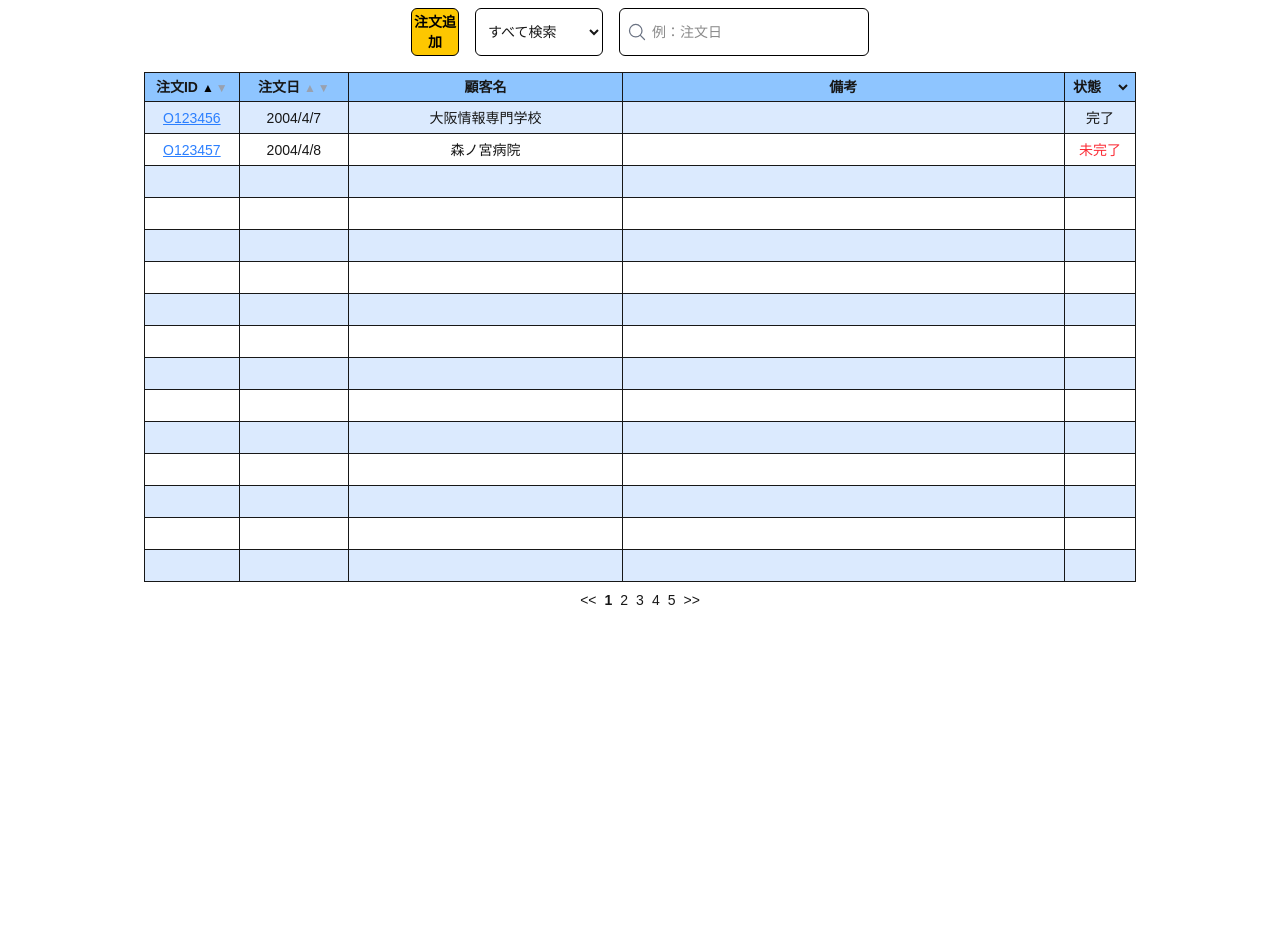
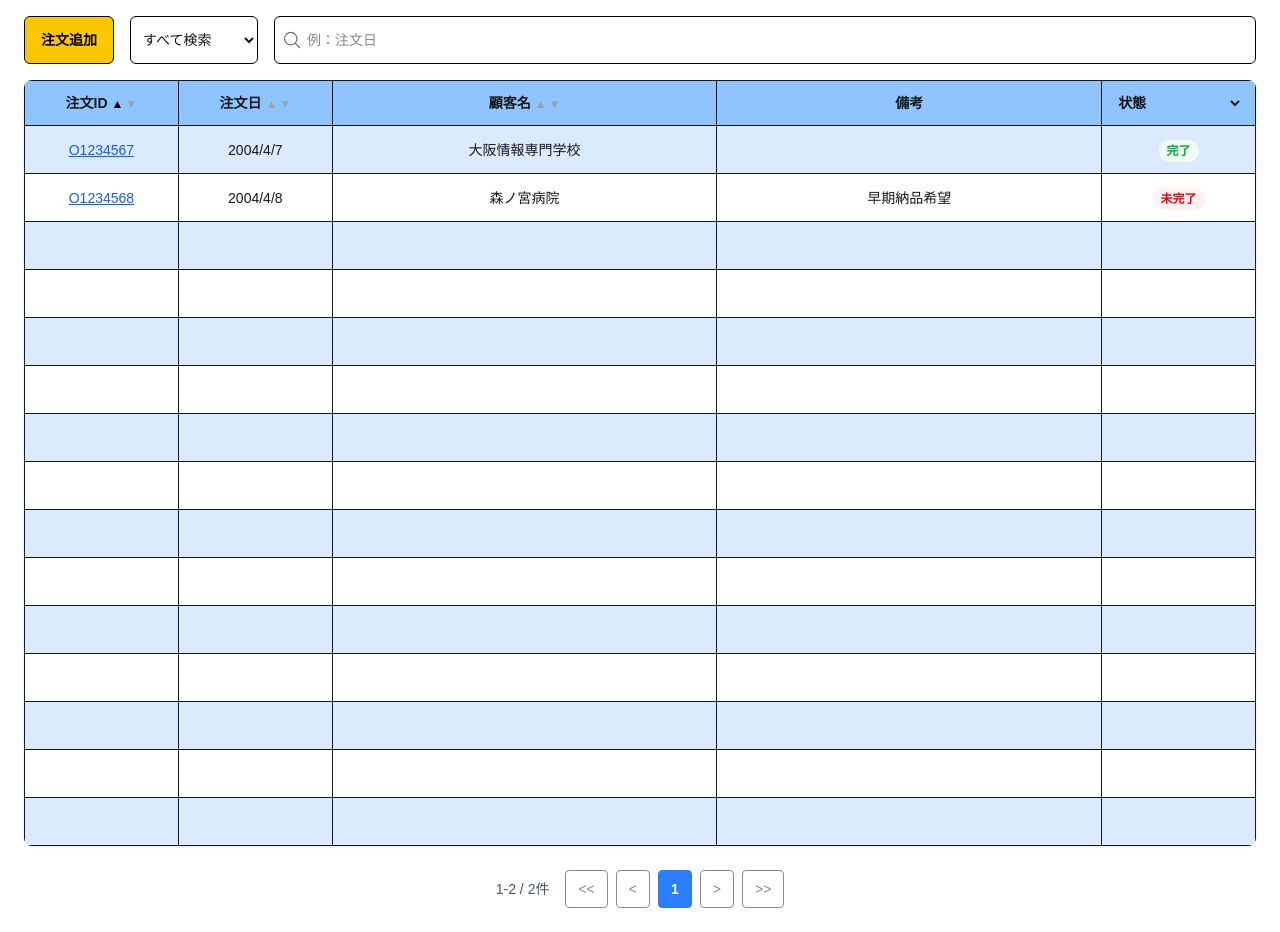
Before and after one commit to wasabi49/ocs-systemDevelopmentExercises, a Next.js app in the folder mbs/: page /Home/OrderList in a window 1280 px wide. Shown: the part 100-1032 px from the top of the page. Before the commit the page ends 800 px from the top, so only its background shows below. Built offline with nearby package versions, Linux system fonts and the light colour scheme.

Commit message:
fix: OrderDetailPageで未使用のコードを削除

```diff
--- a/mbs/app/Home/OrderList/page.tsx
+++ b/mbs/app/Home/OrderList/page.tsx
@@ -2,33 +2,93 @@
 
 import React, { useState } from "react";
 import Link from "next/link";
+import { useRouter } from "next/navigation";
+
+// ERダイアグラムに対応した型定義
+type Customer = {
+  id: string; // C-XXXXX形式
+  storeId: string;
+  name: string;
+  contactPerson: string;
+  address: string;
+  phone: string;
+  deliveryCondition: string;
+  note: string;
+  updatedAt: string;
+  isDeleted: boolean;
+  deletedAt?: string;
+};
 
 type Order = {
-  id: string;
-  date: string;
-  customerName: string;
+  id: string; // OXXXXXXX形式
+  customerId: string;
+  orderDate: string;
   note: string;
-  status: "完了" | "未完了" | "";
+  status: '完了' | '未完了' | '';
+  updatedAt: string;
+  isDeleted: boolean;
+  deletedAt?: string;
 };
 
+// 表示用の注文データ型（顧客情報を含む）
+type OrderWithCustomer = Order & {
+  customerName: string;
+  customerContactPerson: string;
+};
+
+// ダミーの顧客データ
+const dummyCustomers: Customer[] = [
+  {
+    id: 'C-00001',
+    storeId: 'store-001',
+    name: '大阪情報専門学校',
+    contactPerson: '田中太郎',
+    address: '大阪府大阪市北区梅田1-1-1',
+    phone: '06-1234-5678',
+    deliveryCondition: '平日9:00-17:00',
+    note: '教育機関',
+    updatedAt: '2024-12-15T09:00:00Z',
+    isDeleted: false
+  },
+  {
+    id: 'C-00002',
+    storeId: 'store-001',
+    name: '森ノ宮病院',
+    contactPerson: '佐藤花子',
+    address: '大阪府大阪市中央区森ノ宮1-2-3',
+    phone: '06-2345-6789',
+    deliveryCondition: '24時間対応可',
+    note: '医療機関',
+    updatedAt: '2024-12-14T14:30:00Z',
+    isDeleted: false
+  }
+];
+
+// ダミーの注文データ（ERダイアグラム対応）
 const dummyOrders: Order[] = [
   {
-    id: "O123456",
-    date: "2004/4/7",
-    customerName: "大阪情報専門学校",
+    id: "O1234567",
+    customerId: "C-00001",
+    orderDate: "2004/4/7",
     note: "",
     status: "完了",
+    updatedAt: "2024-12-15T09:00:00Z",
+    isDeleted: false
   },
   {
-    id: "O123457",
-    date: "2004/4/8",
-    customerName: "森ノ宮病院",
-    note: "",
+    id: "O1234568",
+    customerId: "C-00002",
+    orderDate: "2004/4/8",
+    note: "早期納品希望",
     status: "未完了",
-  },
+    updatedAt: "2024-12-15T10:00:00Z",
+    isDeleted: false
+  }
 ];
 
 export default function OrderListPage() {
+  const router = useRouter();
+
   const [searchField, setSearchField] = useState<
     "すべて" | "注文ID" | "注文日" | "顧客名" | "備考" | "商品名"
   >("すべて");
@@ -36,11 +96,35 @@ export default function OrderListPage() {
   const [statusFilter, setStatusFilter] = useState<"完了" | "未完了" | "">("");
   const [orders, setOrders] = useState<Order[]>(dummyOrders);
   const [sortConfig, setSortConfig] = useState<{
-    key: keyof Order;
+    key: keyof OrderWithCustomer;
     direction: "asc" | "desc";
   } | null>({ key: "id", direction: "asc" });
 
-  const handleSort = (field: keyof Order) => {
+  // ページング関連の状態
+  const [currentPage, setCurrentPage] = useState(1);
+  const itemsPerPage = 15;
+
+  // 注文追加ページへ遷移する関数
+  const handleAddOrder = () => {
+    router.push("/Home/OrderList/Create");
+  };
+
+  // 顧客情報を取得する関数
+  const getCustomerById = (customerId: string): Customer | undefined => {
+    return dummyCustomers.find(customer => customer.id === customerId);
+  };
+
+  // 注文データに顧客情報を結合
+  const ordersWithCustomer: OrderWithCustomer[] = orders.map(order => {
+    const customer = getCustomerById(order.customerId);
+    return {
+      ...order,
+      customerName: customer?.name || '不明な顧客',
+      customerContactPerson: customer?.contactPerson || ''
+    };
+  });
+
+  const handleSort = (field: keyof OrderWithCustomer) => {
     let direction: "asc" | "desc" = "asc";
     if (
       sortConfig &&
@@ -49,37 +133,105 @@ export default function OrderListPage() {
     ) {
       direction = "desc";
     }
-    const sorted = [...orders].sort((a, b) => {
+    const sorted = [...ordersWithCustomer].sort((a, b) => {
       const aValue = a[field];
       const bValue = b[field];
-      if (aValue < bValue) return direction === "asc" ? -1 : 1;
-      if (aValue > bValue) return direction === "asc" ? 1 : -1;
+
+      // 文字列として比較
+      const aStr = String(aValue || '');
+      const bStr = String(bValue || '');
+
+      if (aStr < bStr) return direction === "asc" ? -1 : 1;
+      if (aStr > bStr) return direction === "asc" ? 1 : -1;
       return 0;
     });
-    setOrders(sorted);
+
+    // ソート結果をorderStateに反映（顧客情報を除いた注文データのみ）
+    const sortedOrders = sorted.map(({ customerName, customerContactPerson, ...order }) => order);
+    setOrders(sortedOrders);
     setSortConfig({ key: field, direction });
   };
 
-  const filteredOrders = orders.filter((order) => {
-    const matchField =
-      searchField === "すべて" ||
-      order[searchField as keyof Order]?.includes(searchKeyword);
+  const filteredOrders = ordersWithCustomer.filter((order) => {
+    let matchField = false;
+
+    if (searchField === "すべて") {
+      matchField = true;
+    } else if (searchField === "注文ID") {
+      matchField = order.id.includes(searchKeyword);
+    } else if (searchField === "注文日") {
+      matchField = order.orderDate.includes(searchKeyword);
+    } else if (searchField === "顧客名") {
+      matchField = order.customerName.includes(searchKeyword);
+    } else if (searchField === "備考") {
+      matchField = order.note.includes(searchKeyword);
+    } else if (searchField === "商品名") {
+      // 商品名検索は実装されていないため、falseを返す
+      matchField = false;
+    }
+
     const matchStatus = statusFilter === "" || order.status === statusFilter;
     return matchField && matchStatus;
   });
 
-  const displayedOrders = [...filteredOrders];
-  while (displayedOrders.length < 15) {
+  // ページング計算
+  const totalPages = Math.ceil(filteredOrders.length / itemsPerPage);
+  const startIndex = (currentPage - 1) * itemsPerPage;
+  const endIndex = startIndex + itemsPerPage;
+  const paginatedOrders = filteredOrders.slice(startIndex, endIndex);
+
+  // 表示用に空行を追加（現在のページのアイテム数が15未満の場合）
+  const displayedOrders = [...paginatedOrders];
+  while (displayedOrders.length < itemsPerPage) {
     displayedOrders.push({
       id: "",
-      date: "",
+      customerId: "",
+      orderDate: "",
+      note: "",
+      status: "" as const,
+      updatedAt: "",
+      isDeleted: false,
       customerName: "",
-      note: "",
-      status: "",
+      customerContactPerson: ""
     });
   }
 
-  const renderSortIcon = (field: keyof Order) => {
+  // ページング関数
+  const handlePageChange = (page: number) => {
+    if (page >= 1 && page <= totalPages) {
+      setCurrentPage(page);
+    }
+  };
+
+  // ページング表示用の配列を生成
+  const getPageNumbers = () => {
+    const pages = [];
+    const maxVisiblePages = 5;
+
+    if (totalPages <= maxVisiblePages) {
+      for (let i = 1; i <= totalPages; i++) {
+        pages.push(i);
+      }
+    } else {
+      if (currentPage <= 3) {
+        for (let i = 1; i <= maxVisiblePages; i++) {
+          pages.push(i);
+        }
+      } else if (currentPage >= totalPages - 2) {
+        for (let i = totalPages - maxVisiblePages + 1; i <= totalPages; i++) {
+          pages.push(i);
+        }
+      } else {
+        for (let i = currentPage - 2; i <= currentPage + 2; i++) {
+          pages.push(i);
+        }
+      }
+    }
+
+    return pages;
+  };
+
+  const renderSortIcon = (field: keyof OrderWithCustomer) => {
     const isActive = sortConfig?.key === field;
     const direction = sortConfig?.direction;
     return (
@@ -103,9 +255,13 @@ export default function OrderListPage() {
   };
 
   return (
-    <div className="p-4 max-w-screen-lg mx-auto flex flex-col items-center">
-      <div className="flex flex-nowrap mb-4 w-full max-w-full overflow-x-auto justify-center gap-2 sm:gap-4">
-        <button className="bg-yellow-400 hover:bg-yellow-500 text-black font-bold h-[48px] w-12 border border-black rounded-md text-xs md:text-sm">
+    <div className="p-2 sm:p-4 lg:p-6 max-w-screen-xl mx-auto flex flex-col items-center min-h-screen">
+      {/* 検索・フィルター エリア */}
+      <div className="flex flex-row gap-2 sm:gap-4 mb-4 w-full justify-center items-center">
+        <button
+          className="bg-yellow-400 hover:bg-yellow-500 text-black font-bold h-[48px] px-3 sm:px-4 border border-black rounded-md text-xs sm:text-sm whitespace-nowrap flex-shrink-0"
+          onClick={handleAddOrder}
+        >
           注文追加
         </button>
 
@@ -122,7 +278,7 @@ export default function OrderListPage() {
                 | "商品名"
             )
           }
-          className="border border-black px-2 py-2 h-[48px] text-xs md:text-sm rounded-md w-25 md:w-32  "
+          className="border border-black px-2 py-2 h-[48px] text-xs sm:text-sm rounded-md w-24 sm:w-32 flex-shrink-0"
         >
           <option value="すべて">すべて検索</option>
           <option value="注文ID">注文ID</option>
@@ -132,15 +288,15 @@ export default function OrderListPage() {
           <option value="商品名">商品名</option>
         </select>
 
-        <div className="relative flex items-center w-64 sm:w-[250px]">
-          <div className="absolute left-2 text-gray-500">
+        <div className="relative flex items-center flex-1 min-w-0">
+          <div className="absolute left-2 text-gray-500 z-10">
             <svg
               xmlns="http://www.w3.org/2000/svg"
               fill="none"
               viewBox="0 0 24 24"
               strokeWidth={1.5}
               stroke="currentColor"
-              className="w-5 h-5"
+              className="w-4 h-4 sm:w-5 sm:h-5"
             >
               <path
                 strokeLinecap="round"
@@ -154,37 +310,49 @@ export default function OrderListPage() {
             placeholder="例：注文日"
             value={searchKeyword}
             onChange={(e) => setSearchKeyword(e.target.value)}
-            className="border border-black pl-8 pr-2 py-2 h-[48px] text-sm rounded-md w-full bg-white focus:border-orange-500 focus:outline-none"
+            className="border border-black pl-8 pr-3 py-2 h-[48px] text-xs sm:text-sm rounded-md w-full bg-white focus:border-orange-500 focus:outline-none"
             aria-label="検索フィールド"
           />
         </div>
       </div>
 
-      <div className="w-full overflow-x-auto">
-        <table className="w-full border-collapse text-center text-sm table-fixed sm:table-auto">
+      {/* テーブル エリア */}
+      <div className="w-full overflow-x-auto bg-white rounded-lg shadow-sm">
+        <table className="w-full border-collapse text-center text-xs sm:text-sm min-w-[600px]">
           <thead className="bg-blue-300">
             <tr>
               <th
-                className="border px-1 py-1 w-24 truncate cursor-pointer"
+                className="border px-2 py-2 sm:px-3 sm:py-3 w-[15%] sm:w-[12%] truncate cursor-pointer hover:bg-blue-400 transition-colors"
                 onClick={() => handleSort("id")}
               >
-                注文ID{renderSortIcon("id")}
+                <div className="flex items-center justify-center">
+                  注文ID{renderSortIcon("id")}
+                </div>
               </th>
               <th
-                className="border px-1 py-1 w-28 truncate cursor-pointer"
-                onClick={() => handleSort("date")}
+                className="border px-2 py-2 sm:px-3 sm:py-3 w-[15%] sm:w-[12%] truncate cursor-pointer hover:bg-blue-400 transition-colors"
+                onClick={() => handleSort("orderDate")}
               >
-                注文日{renderSortIcon("date")}
+                <div className="flex items-center justify-center">
+                  注文日{renderSortIcon("orderDate")}
+                </div>
               </th>
-              <th className="border px-1 py-1 w-72 truncate">顧客名</th>
-              <th className="border px-1 py-1 w-120 truncate">備考</th>
-              <th className="border px-1 py-1 w-16 truncate">
+              <th
+                className="border px-2 py-2 sm:px-3 sm:py-3 w-[25%] sm:w-[30%] truncate cursor-pointer hover:bg-blue-400 transition-colors"
+                onClick={() => handleSort("customerName")}
+              >
+                <div className="flex items-center justify-center">
+                  顧客名{renderSortIcon("customerName")}
+                </div>
+              </th>
+              <th className="border px-2 py-2 sm:px-3 sm:py-3 w-[25%] sm:w-[30%] truncate">備考</th>
+              <th className="border px-2 py-2 sm:px-3 sm:py-3 w-[15%] sm:w-[12%] truncate">
                 <select
                   value={statusFilter}
                   onChange={(e) =>
                     setStatusFilter(e.target.value as "完了" | "未完了" | "")
                   }
-                  className="text-sm bg-transparent hover:bg-blue-200 transition-colors duration-200"
+                  className="text-xs sm:text-sm bg-transparent hover:bg-blue-200 transition-colors duration-200 border-none outline-none w-full"
                 >
                   <option value="">状態</option>
                   <option value="完了">完了</option>
@@ -199,13 +367,13 @@ export default function OrderListPage() {
                 key={index}
                 className={`${
                   index % 2 === 0 ? "bg-blue-100" : "bg-white"
-                } h-8`}
+                } h-10 sm:h-12 hover:bg-blue-200 transition-colors`}
               >
-                <td className="border px-1 py-1 truncate">
+                <td className="border px-2 py-1 sm:px-3 sm:py-2 truncate">
                   {order.id ? (
                     <Link
                       href={`/Home/OrderList/${order.id}`}
-                      className="text-blue-500 underline"
+                      className="text-blue-600 hover:text-blue-800 underline font-medium transition-colors"
                     >
                       {order.id}
                     </Link>
@@ -213,16 +381,22 @@ export default function OrderListPage() {
                     ""
                   )}
                 </td>
-                <td className="border px-1 py-1 truncate">{order.date}</td>
-                <td className="border px-1 py-1 truncate">
+                <td className="border px-2 py-1 sm:px-3 sm:py-2 truncate">{order.orderDate}</td>
+                <td className="border px-2 py-1 sm:px-3 sm:py-2 truncate text-left sm:text-center">
                   {order.customerName}
                 </td>
-                <td className="border px-1 py-1 truncate">{order.note}</td>
-                <td className="border px-1 py-1 truncate">
+                <td className="border px-2 py-1 sm:px-3 sm:py-2 truncate text-left sm:text-center">{order.note}</td>
+                <td className="border px-2 py-1 sm:px-3 sm:py-2 truncate">
                   {order.status === "未完了" ? (
-                    <span className="text-red-500">{order.status}</span>
+                    <span className="text-red-600 font-semibold bg-red-50 px-2 py-1 rounded-full text-xs">
+                      {order.status}
+                    </span>
+                  ) : order.status === "完了" ? (
+                    <span className="text-green-600 font-semibold bg-green-50 px-2 py-1 rounded-full text-xs">
+                      {order.status}
+                    </span>
                   ) : (
-                    order.status
+                    ""
                   )}
                 </td>
               </tr>
@@ -231,14 +405,74 @@ export default function OrderListPage() {
         </table>
       </div>
 
-      <div className="mt-2 text-center text-sm">
-        <span className="mx-1 cursor-pointer">&lt;&lt;</span>
-        <span className="mx-1 cursor-pointer font-bold">1</span>
-        <span className="mx-1 cursor-pointer">2</span>
-        <span className="mx-1 cursor-pointer">3</span>
-        <span className="mx-1 cursor-pointer">4</span>
-        <span className="mx-1 cursor-pointer">5</span>
-        <span className="mx-1 cursor-pointer">&gt;&gt;</span>
+      {/* ページング エリア */}
+      <div className="mt-4 sm:mt-6 flex flex-col sm:flex-row items-center justify-center gap-2 sm:gap-4">
+        <div className="text-xs sm:text-sm text-gray-600 mb-2 sm:mb-0">
+          {filteredOrders.length > 0 ? (
+            <>
+              {startIndex + 1}-{Math.min(endIndex, filteredOrders.length)} / {filteredOrders.length}件
+            </>
+          ) : (
+            "0件"
+          )}
+        </div>
+
+        <div className="flex items-center gap-1 sm:gap-2">
+          {/* 最初のページ */}
+          <button
+            onClick={() => handlePageChange(1)}
+            disabled={currentPage === 1}
+            className="px-2 py-1 sm:px-3 sm:py-2 text-xs sm:text-sm border rounded hover:bg-gray-100 disabled:opacity-50 disabled:cursor-not-allowed transition-colors"
+            aria-label="最初のページ"
+          >
+            &lt;&lt;
+          </button>
+
+          {/* 前のページ */}
+          <button
+            onClick={() => handlePageChange(currentPage - 1)}
+            disabled={currentPage === 1}
+            className="px-2 py-1 sm:px-3 sm:py-2 text-xs sm:text-sm border rounded hover:bg-gray-100 disabled:opacity-50 disabled:cursor-not-allowed transition-colors"
+            aria-label="前のページ"
+          >
+            &lt;
+          </button>
+
+          {/* ページ番号 */}
+          {getPageNumbers().map((page) => (
+            <button
+              key={page}
+              onClick={() => handlePageChange(page)}
+              className={`px-2 py-1 sm:px-3 sm:py-2 text-xs sm:text-sm border rounded transition-colors ${
+                currentPage === page
+                  ? "bg-blue-500 text-white font-bold border-blue-500"
+                  : "hover:bg-gray-100"
+              }`}
+            >
+              {page}
+            </button>
+          ))}
+
+          {/* 次のページ */}
+          <button
+            onClick={() => handlePageChange(currentPage + 1)}
+            disabled={currentPage === totalPages}
+            className="px-2 py-1 sm:px-3 sm:py-2 text-xs sm:text-sm border rounded hover:bg-gray-100 disabled:opacity-50 disabled:cursor-not-allowed transition-colors"
+            aria-label="次のページ"
+          >
+            &gt;
+          </button>
+
+          {/* 最後のページ */}
+          <button
+            onClick={() => handlePageChange(totalPages)}
+            disabled={currentPage === totalPages}
+            className="px-2 py-1 sm:px-3 sm:py-2 text-xs sm:text-sm border rounded hover:bg-gray-100 disabled:opacity-50 disabled:cursor-not-allowed transition-colors"
+            aria-label="最後のページ"
+          >
+            &gt;&gt;
+          </button>
+        </div>
       </div>
     </div>
   );
```
